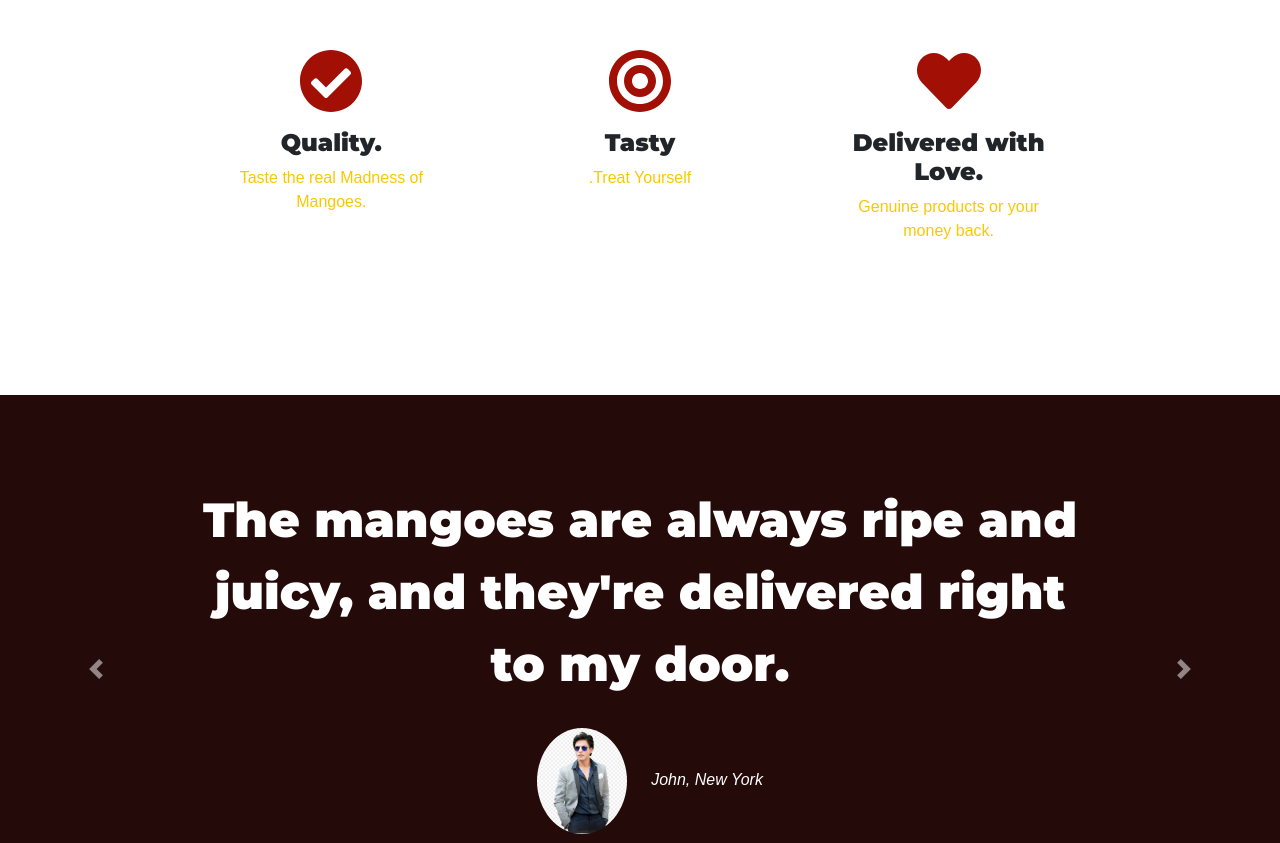
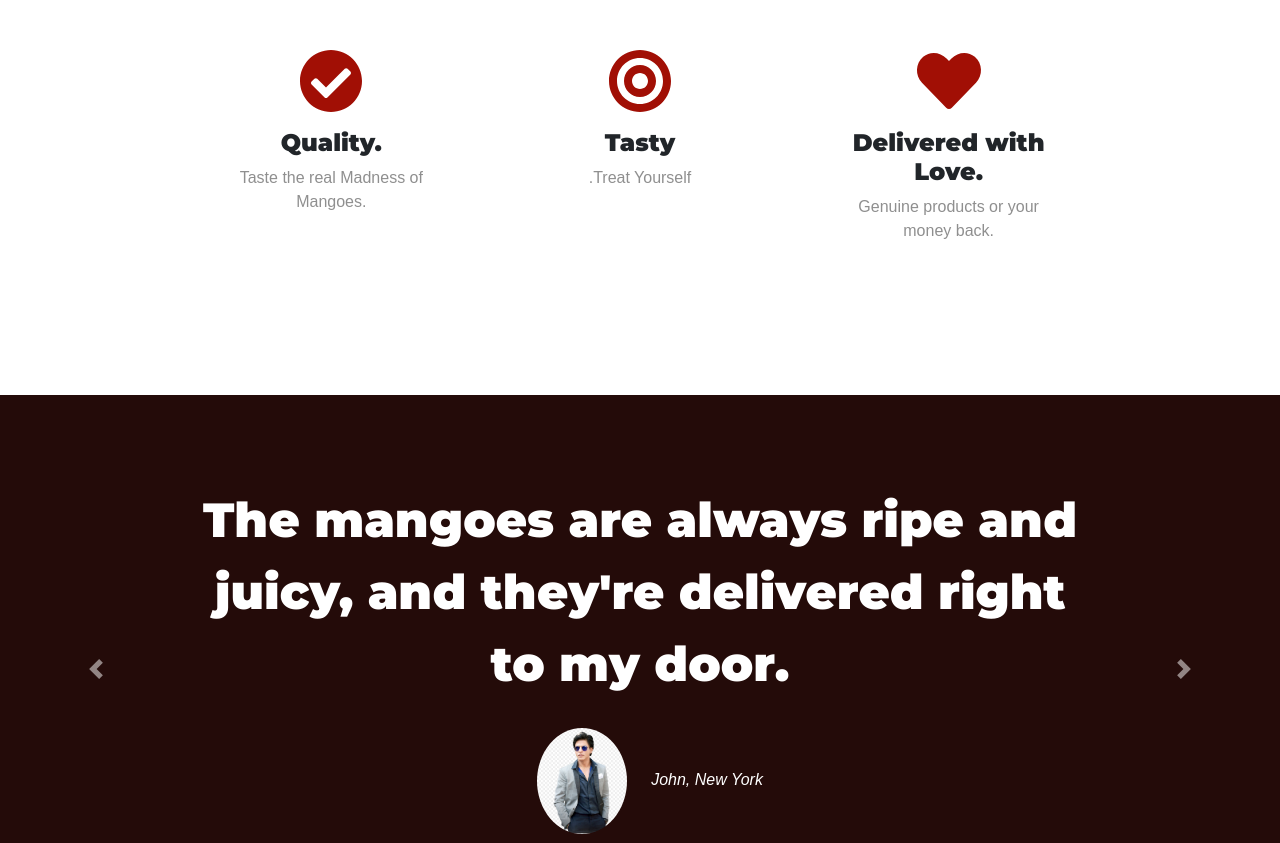
Before and after one commit to Waaajid/Tindogg, a plain HTML site: page index.html in a window 1280 px wide. Shown: the part 877-1720 px from the top of the page. Drawn offline with nearby package versions, Linux system fonts and the light colour scheme; a web font is replaced by a local one.

Commit message:
Update styles.css

```diff
--- a/styles.css
+++ b/styles.css
@@ -8,7 +8,7 @@ h1, h2, h3, h4, h5, h6 {
 }
 
 P {
-  color: #fac802;
+  color: #8f8f8f;
 }
 
 /* Headings */
```
